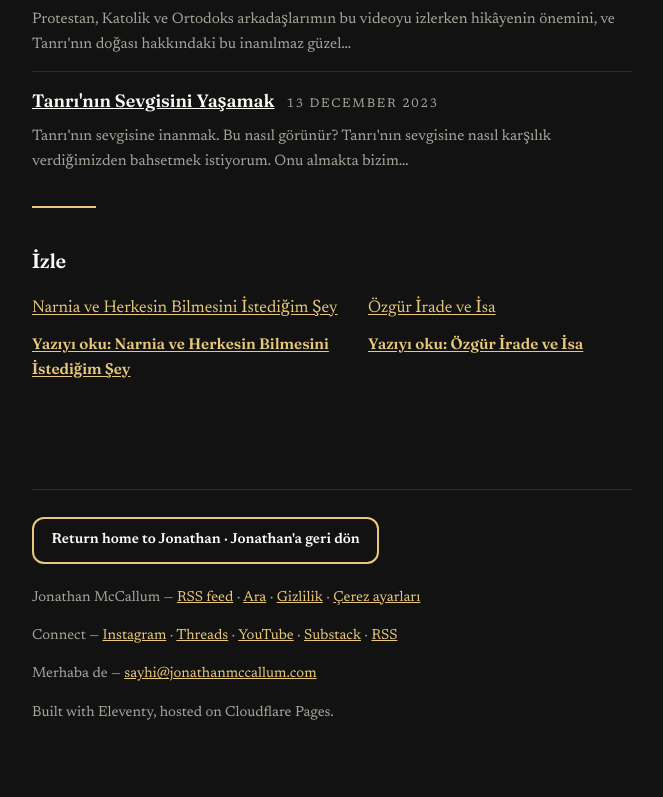
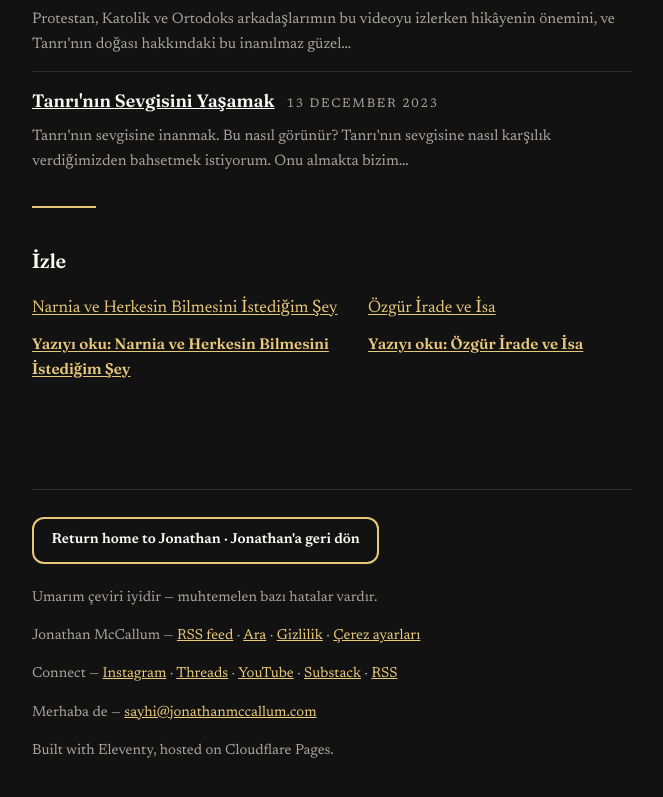
Before and after one commit to streamjonathan/jonathanmccallum-tr, an Eleventy site: page index.njk in a window 1280 px wide. Shown: the part 2090-2887 px from the top of the page, without its empty margins (308-971 px from the left). Built offline with nearby package versions, Linux system fonts and the light colour scheme; Eleventy itself is replaced by a stand-in of ours; files that its build step writes are made by us from their sources; files whose address does not match are found by name.

Commit message:
Translation disclaimer in the footer, next to the return-home button [tr]
'Umarım çeviri iyidir — muhtemelen bazı hatalar vardır.' — the
Turkish for 'I really hope the translation is OK (probably has some
mistakes)'. Plain and honest, no intentional mistakes. On every page
via base.njk, right after the return-home button.

```diff
--- a/_includes/layouts/base.njk
+++ b/_includes/layouts/base.njk
@@ -123,6 +123,7 @@
 </main>
 <footer class="site-footer">
   <p><a class="return-home" href="https://jonathanmccallum.com{{ page.url }}">Return home to Jonathan <span lang="tr">· Jonathan'a geri dön</span></a></p>
+  <p class="translation-note">Umarım çeviri iyidir — muhtemelen bazı hatalar vardır.</p>
   <p>{{ site.title }} — <a href="/feed/">RSS feed</a> · <a href="/search/">Ara</a> · <a href="/privacy/">Gizlilik</a> · <a href="#" id="cookie-settings">Çerez ayarları</a></p>
   <p>Connect — <a href="https://www.instagram.com/jonamccallum">Instagram</a> · <a href="https://www.threads.com/@jonamccallum">Threads</a> · <a href="https://www.youtube.com/@Jonathanmccallum1">YouTube</a> · <a href="https://jonamccallum.substack.com">Substack</a> · <a href="/feed/">RSS</a></p>
   <p>Merhaba de — <a href="#" data-contact-email data-contact-email-text>Bana e-posta gönder</a></p>
```
